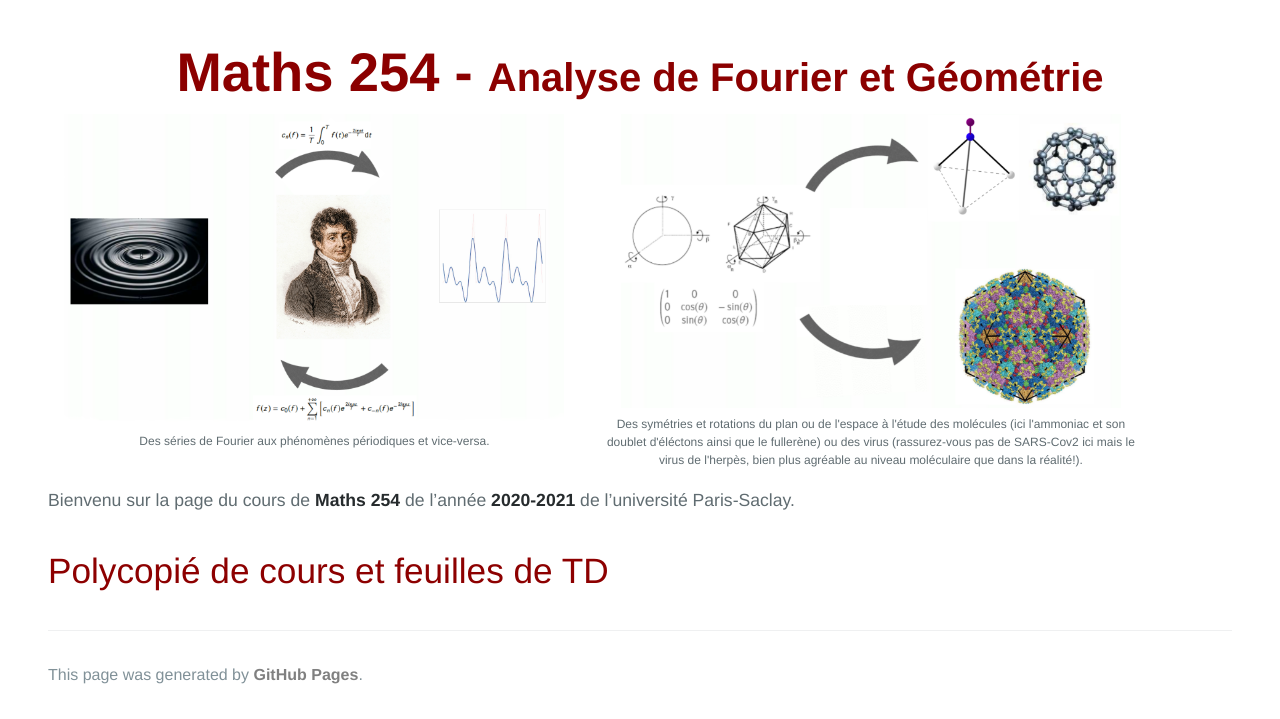
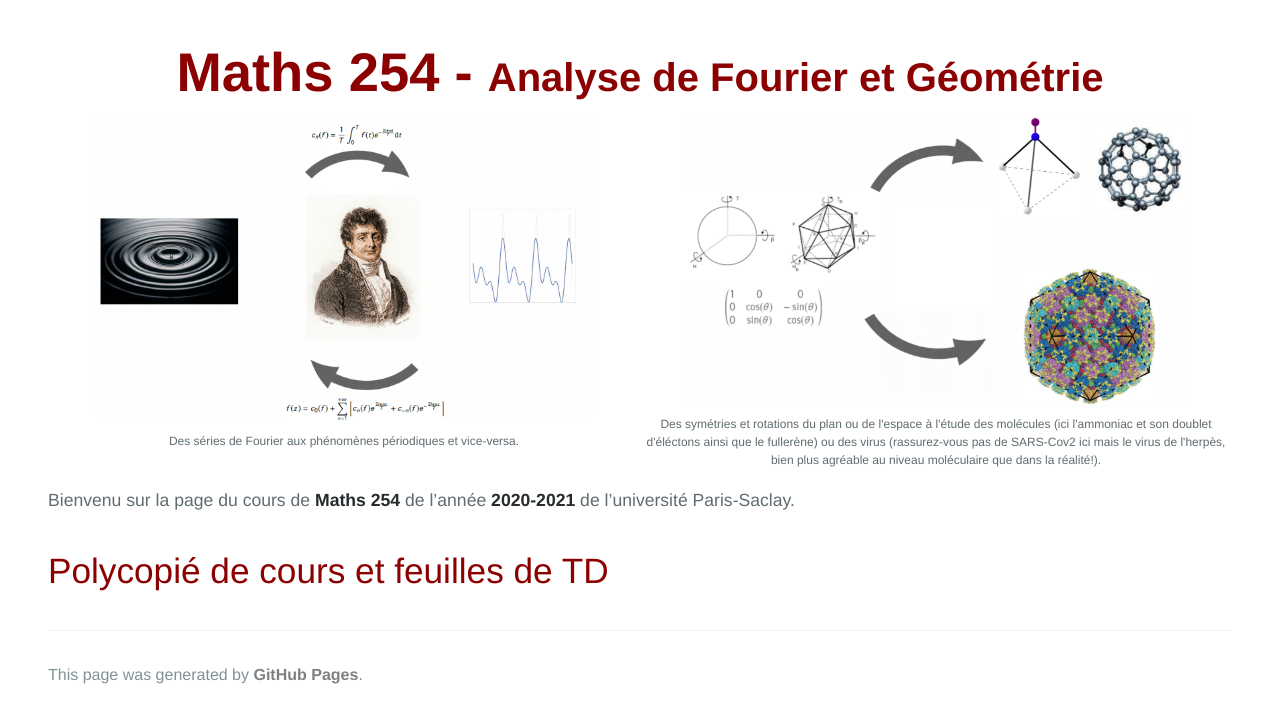
Before and after one commit to KevinDestagnol/algebre.github.io, a Jekyll site: the page built from index.md, in a window 1280 px wide. Shown: the part 260-979 px from the top of the page. Built offline with Jekyll 4.4.1, drawn with Linux system fonts in a browser that asks for light colours; some web fonts are replaced; our own code applies the rules of GitHub Pages for plain Markdown files.

Commit message:
Update jekyll-theme-cayman.scss

```diff
--- a/_sass/jekyll-theme-cayman.scss
+++ b/_sass/jekyll-theme-cayman.scss
@@ -59,10 +59,10 @@ body {
 }
 
 figure {
-  margin: 0 2% 0 0;
+  margin: 0;
   float:left;
   text-align: center;
-  width:45%;
+  width:50%;
 }
 
 .container img {
```
